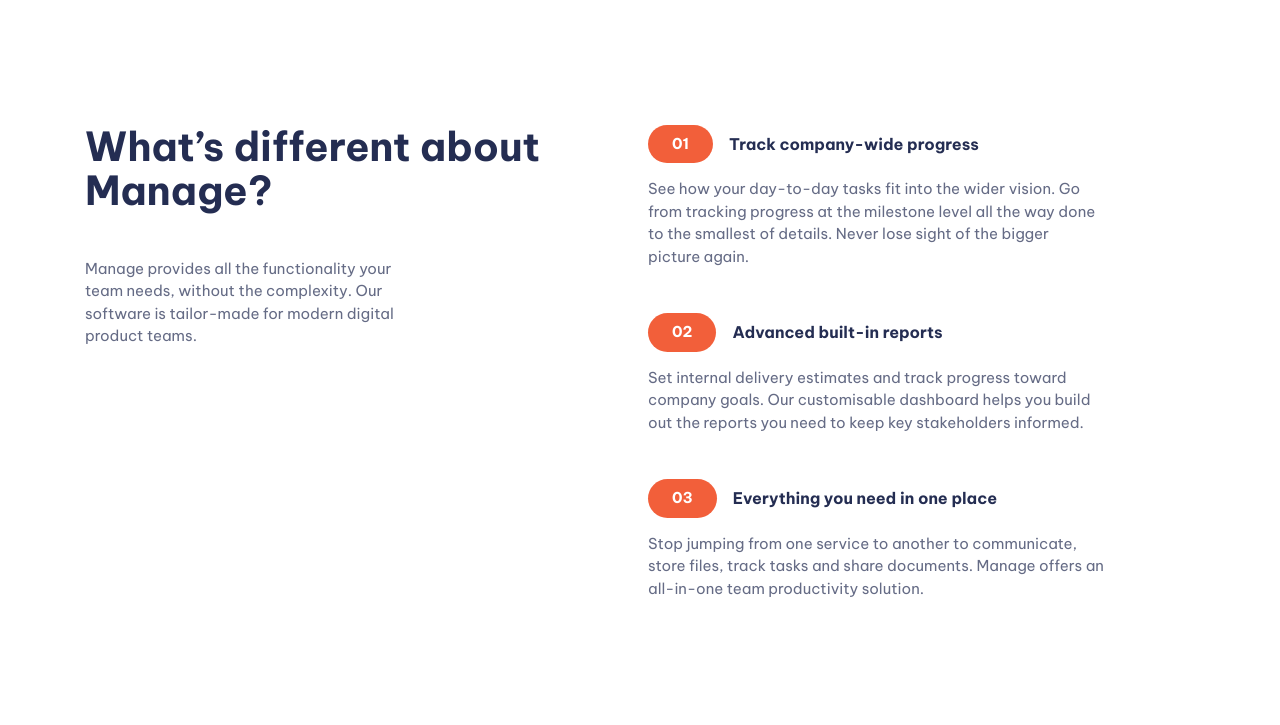
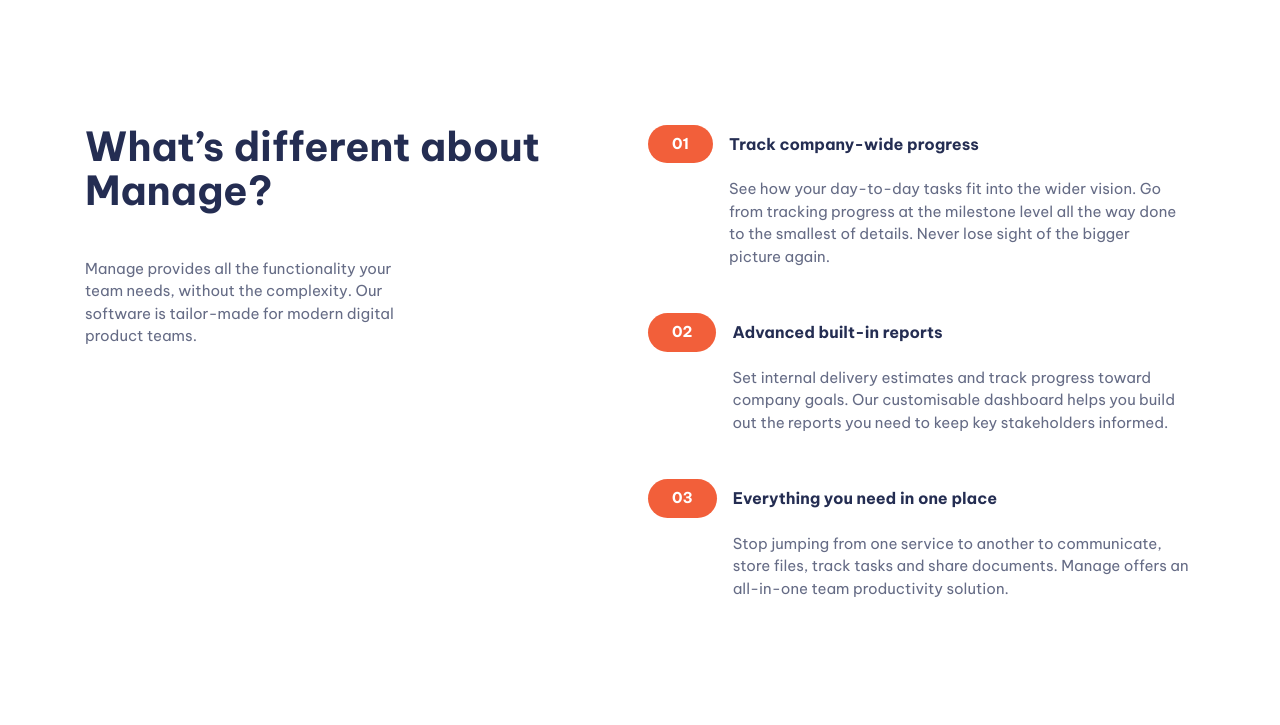
Before and after one commit to Annie-Huang/fem-manage-landing-page, a website built with Vite: page index.html in a window 1280 px wide. Shown: the part 704-1429 px from the top of the page. Built offline with nearby package versions, Linux system fonts and the light colour scheme.

Commit message:
Make the <p> occupy one 1 columns when it gets bigger

```diff
--- a/style.css
+++ b/style.css
@@ -401,6 +401,13 @@
   border-radius: 100vw;
 }
 
+@media (min-width: 30em) {
+  /* a different breakpoint makes the big mobile size looks better (still occupy 1 column). When it becomes really small then occupy two columns */
+  .numbered-items p {
+    grid-column: 2 / -1;
+  }
+}
+
 /* Utility classes */
 
 .visually-hidden {
```
